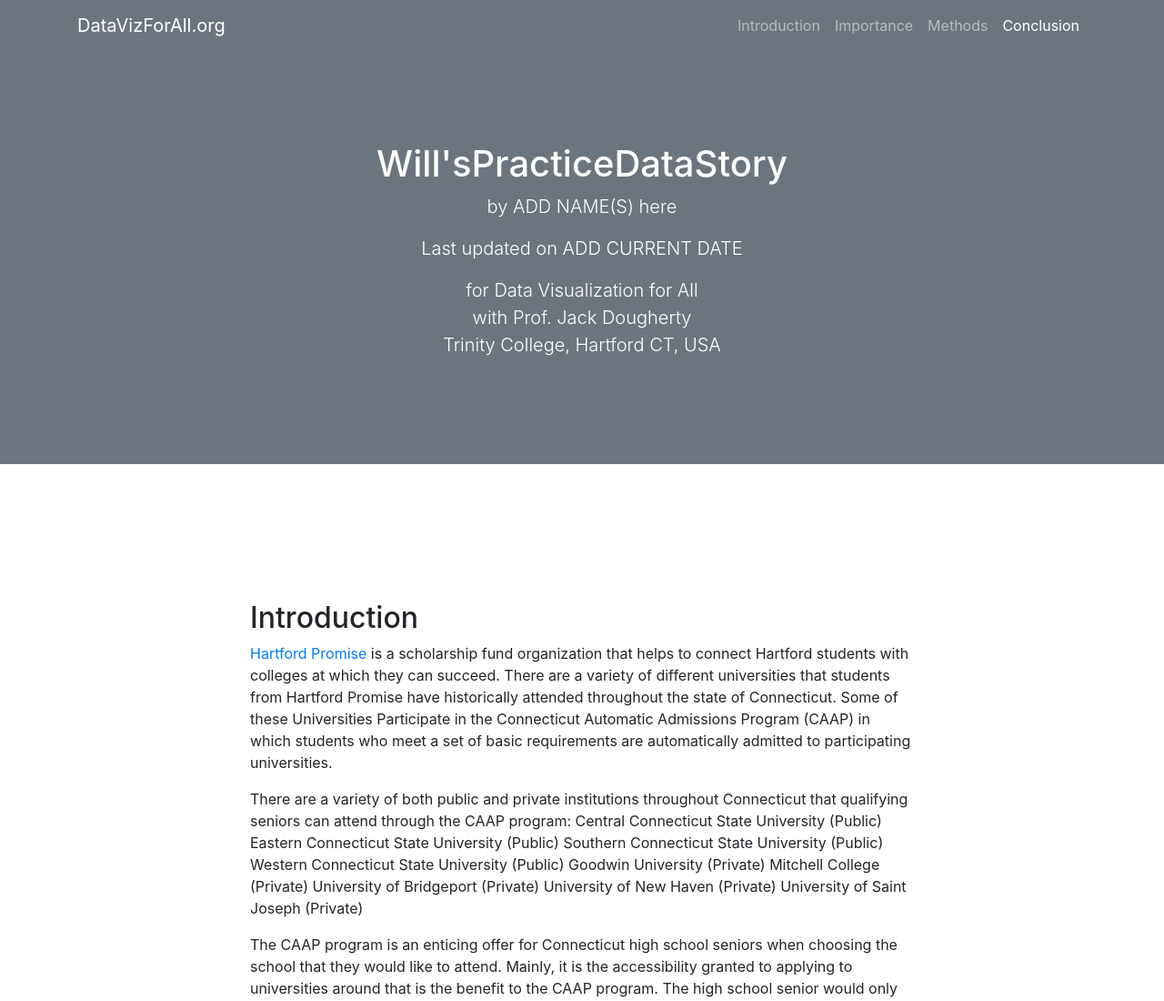
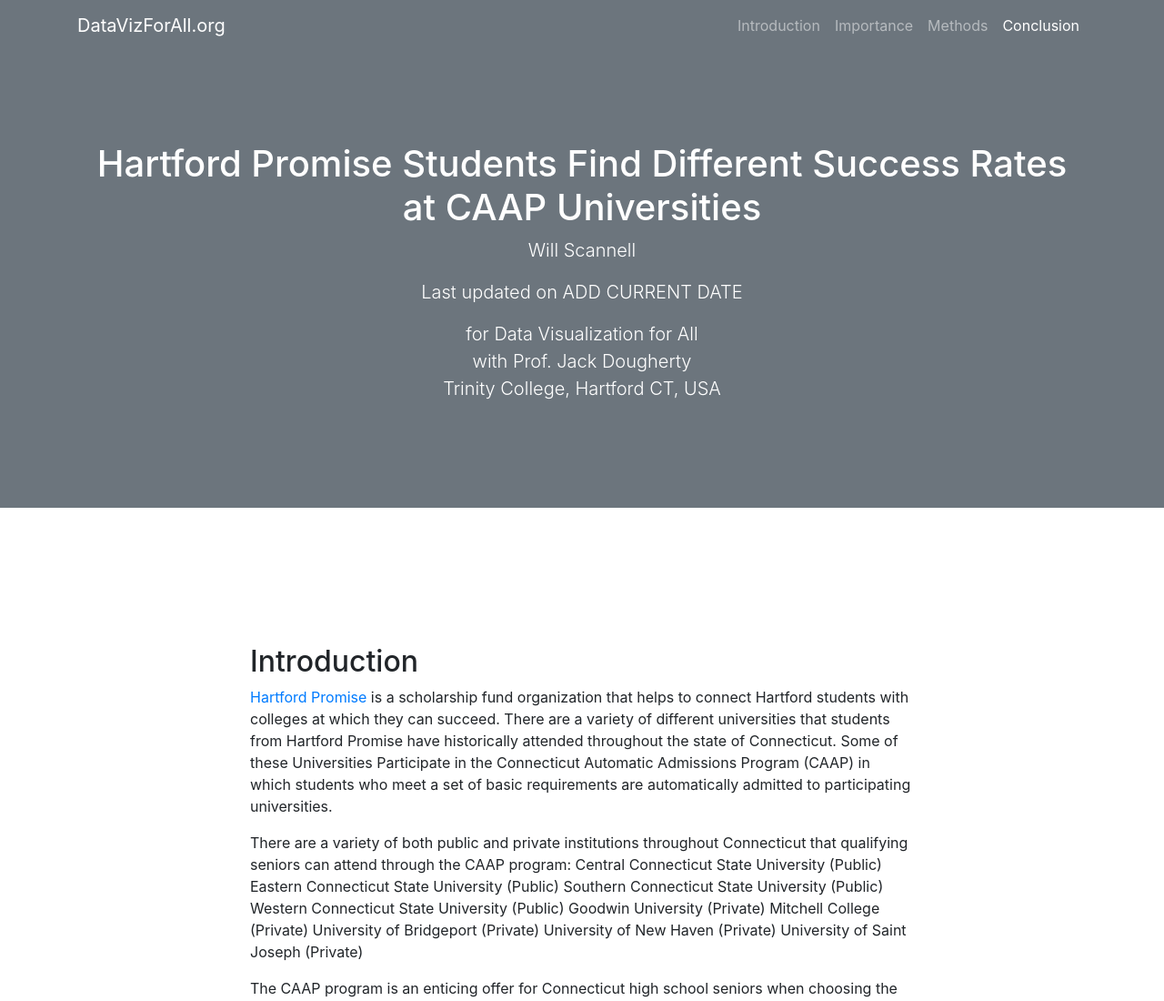
Before and after one commit to DataVizForAll/hartfordpromise-scannell, a plain HTML site: page index.html in a window 1280 px wide. Shown: the top 1100 px of the page at 91% size. Drawn offline with nearby package versions, Linux system fonts and the light colour scheme.

Commit message:
Update index.html

```diff
--- a/index.html
+++ b/index.html
@@ -53,8 +53,8 @@
 
   <header class="bg-secondary text-white">
     <div class="container text-center">
-      <h1>Will'sPracticeDataStory</h1>
-      <p class="lead">by ADD NAME(S) here</p>
+      <h1>Hartford Promise Students Find Different Success Rates at CAAP Universities</h1>
+      <p class="lead">Will Scannell</p>
       <p class="lead">Last updated on ADD CURRENT DATE</p>
       <p class="lead">for Data Visualization for All</br>with Prof. Jack Dougherty</br>Trinity College, Hartford CT, USA</p>
     </div>
```
